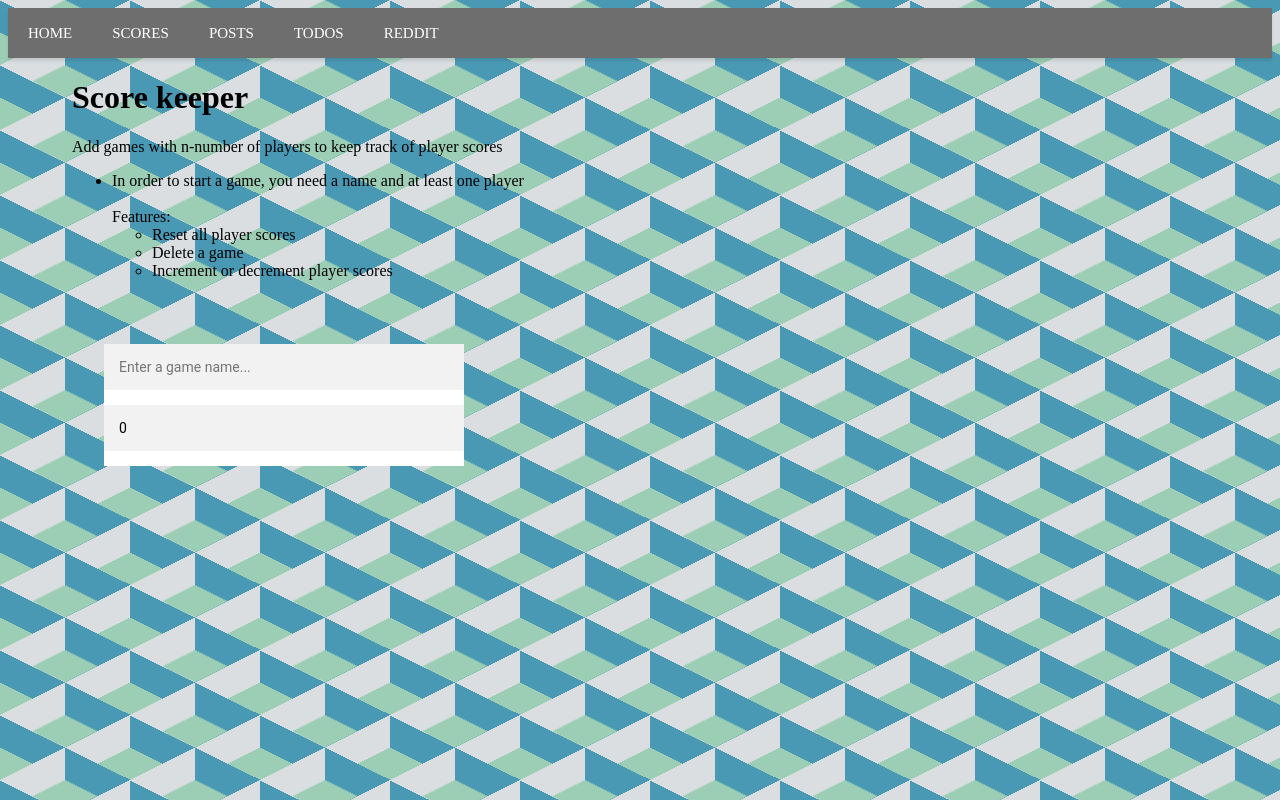
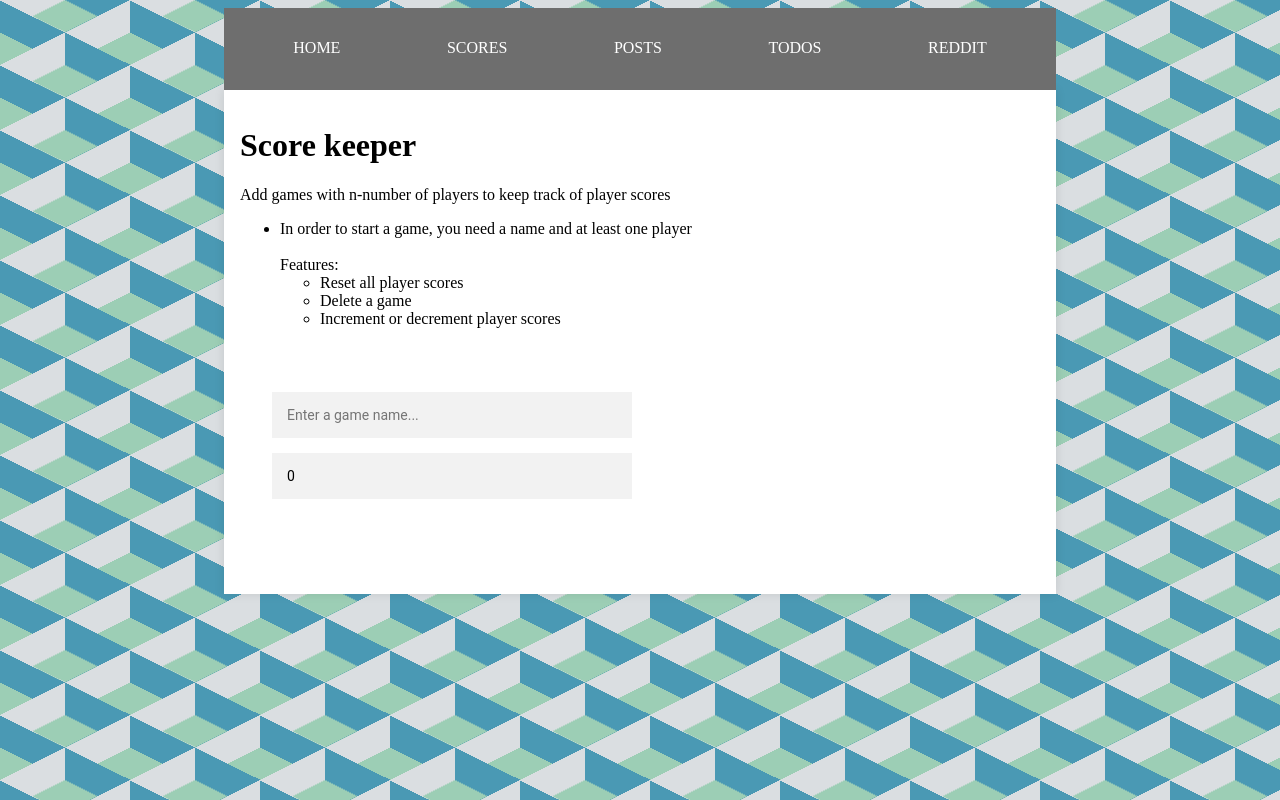
Before and after one commit to cunnellp5/MiniApps, a SvelteKit app: page /scores in a window 1280 px wide. Built offline with nearby package versions, Linux system fonts and the light colour scheme.

Commit message:
layout update

```diff
--- a/src/lib/PlayerScore.svelte
+++ b/src/lib/PlayerScore.svelte
@@ -48,7 +48,7 @@
         box-shadow: 0 0 10px 0 rgba(0, 0, 0, 0.08);
         padding: 1rem;
         margin: 1rem 0;
-        width: 20%;
+        width: 40%;
     }
 
     .incrementors{
--- a/src/routes/+layout.svelte
+++ b/src/routes/+layout.svelte
@@ -1,4 +1,4 @@
-<nav>
+<nav class="center-nav">
   <a class="hover-line" href="/">Home</a>
   <a class="hover-line" href="/scores">Scores</a>
   <a class="hover-line" href="/posts">Posts</a>
@@ -6,14 +6,24 @@
   <a class="hover-line" href="/r">Reddit</a>
 </nav>
 
-<main>
+<main class="center-main">
   <slot />
 </main>
 
 
 <style>
-  main {
-    margin: 0 4rem;
+  .center-nav {
+    margin: 0 auto;
+    max-width: 800px;
+    padding: 1rem;
+  }
+
+  .center-main {
+    margin: 0 auto;
+    max-width: 800px;
+    padding: 1rem;
+    background-color: white;
+    box-shadow: 0 0 10px rgba(0, 0, 0, 0.1);
   }
 
   nav {
@@ -21,11 +31,13 @@
     height: 50px;
     background-color: #6e6e6e;
     font-size: 0;
-    box-shadow: 0 3px 3px 0 rgba(0, 0, 0, 0.1);
+    display: flex;
+    justify-content: space-around;
+    align-items: center;
   }
 
   nav a{
-    font-size: 15px;
+    font-size: 16px;
     color: white;
     text-transform: uppercase;
     text-decoration: none;
@@ -33,9 +45,6 @@
     z-index: 1;
     display: inline-block;
     text-align: center;
-    padding: 0 20px;
-    line-height: 50px;
-
   }
 
   nav a:hover{
```
